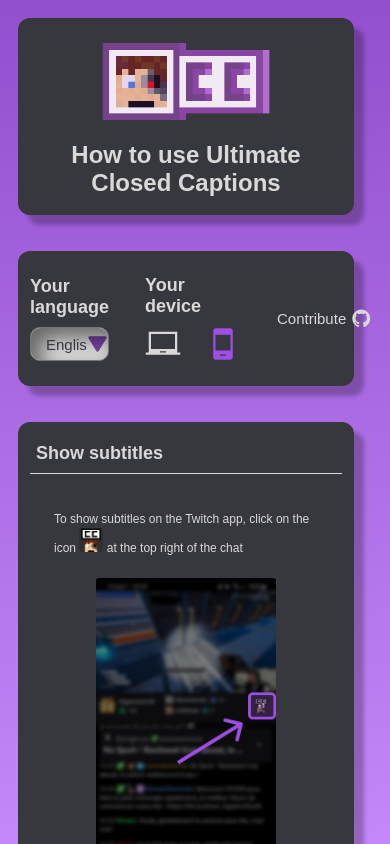
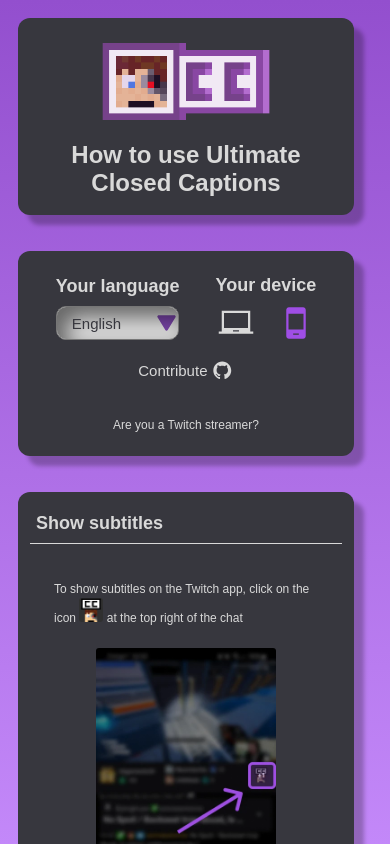
Before and after one commit to UltimateCC/guide, a SvelteKit app: page / in a window 390 px wide. Built offline with nearby package versions, Linux system fonts and the light colour scheme; a web font is replaced by a local one.

Commit message:
Update responsive for navigation

```diff
--- a/src/main.scss
+++ b/src/main.scss
@@ -191,8 +191,16 @@
         gap: 3em;
         padding-top: 2em;
         padding-bottom: 2em;
-        justify-content: space-evenly;
         height: 100%;
+        text-align: center;
+
+        > div {
+            display: flex;
+            flex-direction: column;
+            justify-content: space-evenly;
+            align-items: center;
+            gap: 3em;
+        }
 
         div > h2 {
             margin-bottom: 0.5em;
@@ -599,8 +607,15 @@
 
         .navigation {
             width: 100%;
-            flex-direction: row;
+            gap: 1.5em;
 
+            .first-nav {
+                flex-direction: row;
+            }
+
+            .seconde-nav {
+                flex-direction: column;
+            }
 
             .quick-nav {
                 display: none;
@@ -609,6 +624,8 @@
             .langs {
                 min-width: auto;
             }
+
+
         }
 
         .tuto {
--- a/src/routes/+page.svelte
+++ b/src/routes/+page.svelte
@@ -134,6 +134,7 @@
     </div>
     <div class="main-container">
         <div class="navigation container">
+            <div class="first-nav">
                 <div class="quick-nav">
                     <h2>{guide_content["NAVIGATION__QUICK_NAV"]}</h2>
                     <div>
@@ -188,7 +189,9 @@
                         </button>
                     </div>
                 </div>
+            </div>
 
+            <div class="seconde-nav">
                 <div class="contribute">
                     <a href={CONTRIBUTE_URL}>
                         {guide_content["NAVIGATION__CONTRIBUTE"]}
@@ -202,6 +205,7 @@
                     <a href={MAIN_SITE_URL}>
                         {guide_content["NAVIGATION__STREAMER"]}
                     </a>
+                </div>
             </div>
         </div>
         <div class="tuto container" id={selectedDevice === Device.OVERLAY ? '' : ''}>
```
Lines whose indentation alone changed are shown as unchanged.
